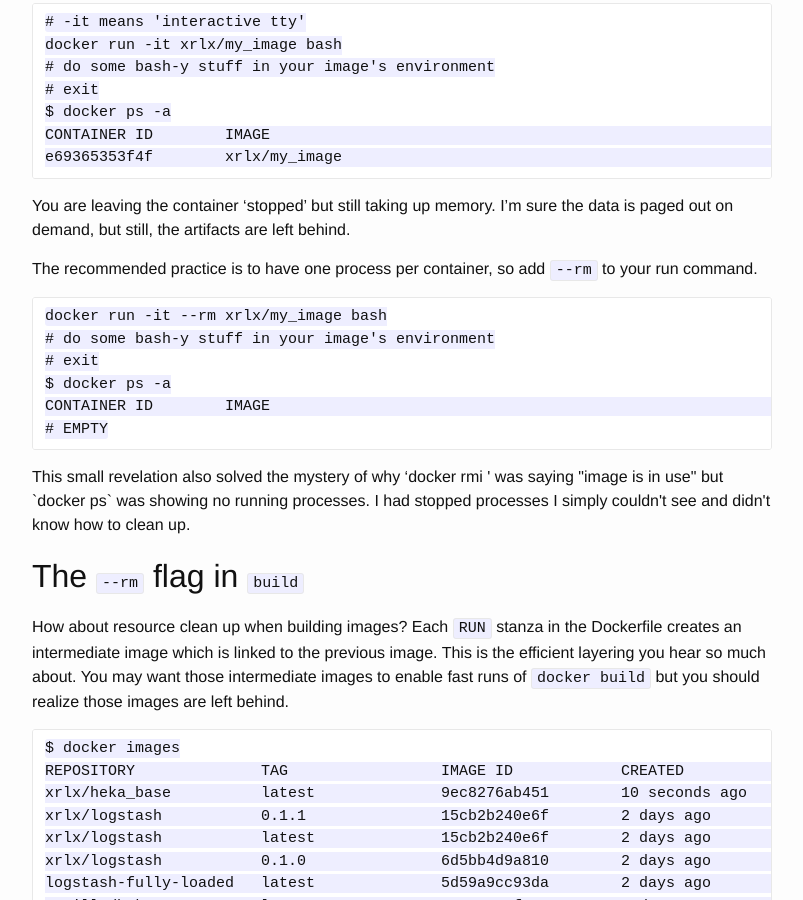
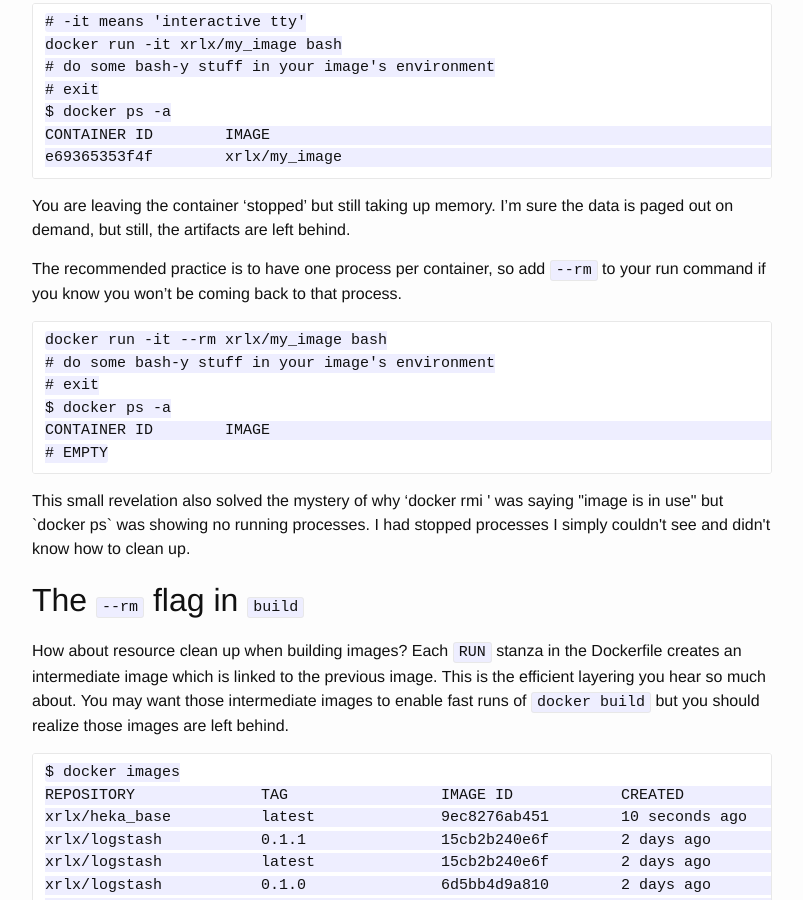
Before and after one commit to tureus/tureus.github.io, a Jekyll site: the page built from _posts/2015-08-31-docker-gotchas.md, in a window 1280 px wide and 900 px high, scrolled down 701 px. Shown: the whole window, without its empty margins (238-1041 px from the left). Built offline with Jekyll 4.4.1, drawn with Linux system fonts in a browser that asks for light colours.

Commit message:
Another edit

```diff
--- a/_posts/2015-08-31-docker-gotchas.md
+++ b/_posts/2015-08-31-docker-gotchas.md
@@ -33,7 +33,7 @@ How did all these images get there? Turns out it's the default behavior. When yo
 
 You are leaving the container 'stopped' but still taking up memory. I'm sure the data is paged out on demand, but still, the artifacts are left behind.
 
-The recommended practice is to have one process per container, so add `--rm` to your run command.
+The recommended practice is to have one process per container, so add `--rm` to your run command if you know you won't be coming back to that process.
 
     docker run -it --rm xrlx/my_image bash
     # do some bash-y stuff in your image's environment
```
